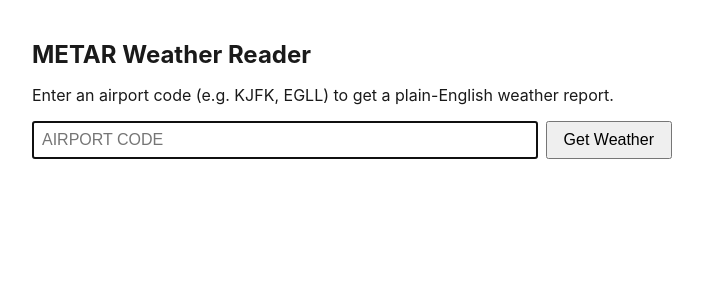
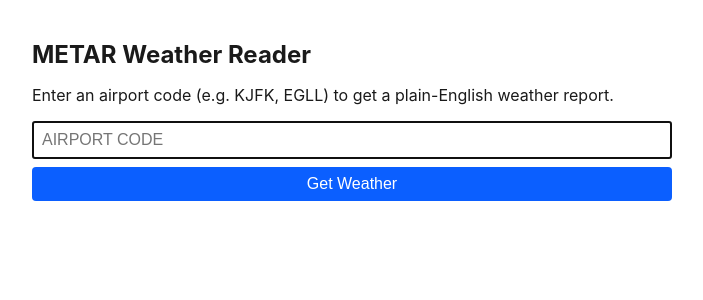
Before and after one commit to NovaManCanada/METAR-READER, a Flask app: page / in a window 1280 px wide. Shown: the top 300 px of the page, without its empty margins (288-991 px from the left). Run offline with Flask 3, Linux system fonts and the light colour scheme.

Commit message:
Stack submit button under input, style it blue with white text
Co-Authored-By: Claude Sonnet 5 <noreply@anthropic.com>

```diff
--- a/templates/index.html
+++ b/templates/index.html
@@ -8,9 +8,9 @@
     <style>
         body { font-family: -apple-system, Segoe UI, Arial, sans-serif; max-width: 640px; margin: 40px auto; padding: 0 16px; color: #1a1a1a; }
         h1 { font-size: 1.5rem; }
-        form { display: flex; gap: 8px; margin-bottom: 24px; }
-        input[type=text] { flex: 1; padding: 8px; font-size: 1rem; text-transform: uppercase; }
-        button { padding: 8px 16px; font-size: 1rem; cursor: pointer; }
+        form { display: flex; flex-direction: column; gap: 8px; margin-bottom: 24px; }
+        input[type=text] { padding: 8px; font-size: 1rem; text-transform: uppercase; }
+        button { padding: 8px 16px; font-size: 1rem; cursor: pointer; background: #0b5fff; color: #ffffff; border: none; border-radius: 4px; }
         .error { color: #b00020; margin-bottom: 16px; }
         .summary { font-size: 1.2rem; background: #f0f6ff; padding: 16px; border-radius: 8px; }
         .raw { font-family: monospace; background: #f5f5f5; padding: 8px; border-radius: 4px; word-break: break-all; }
```
